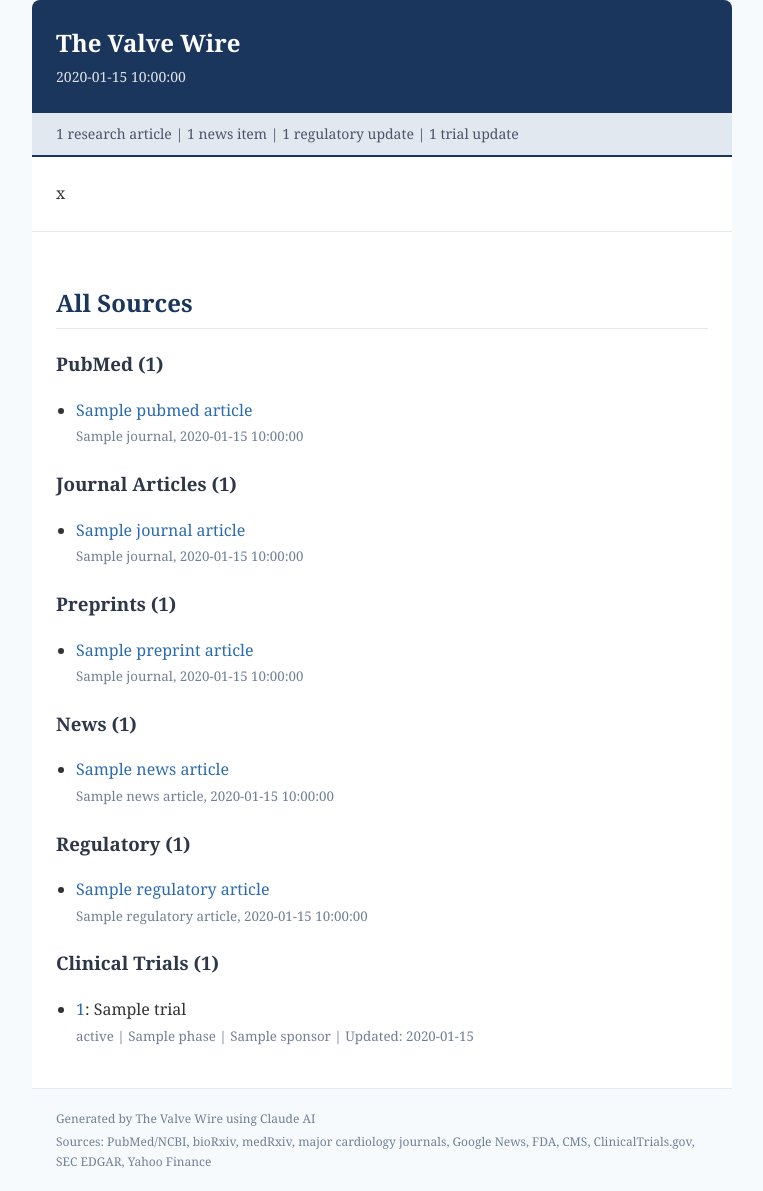
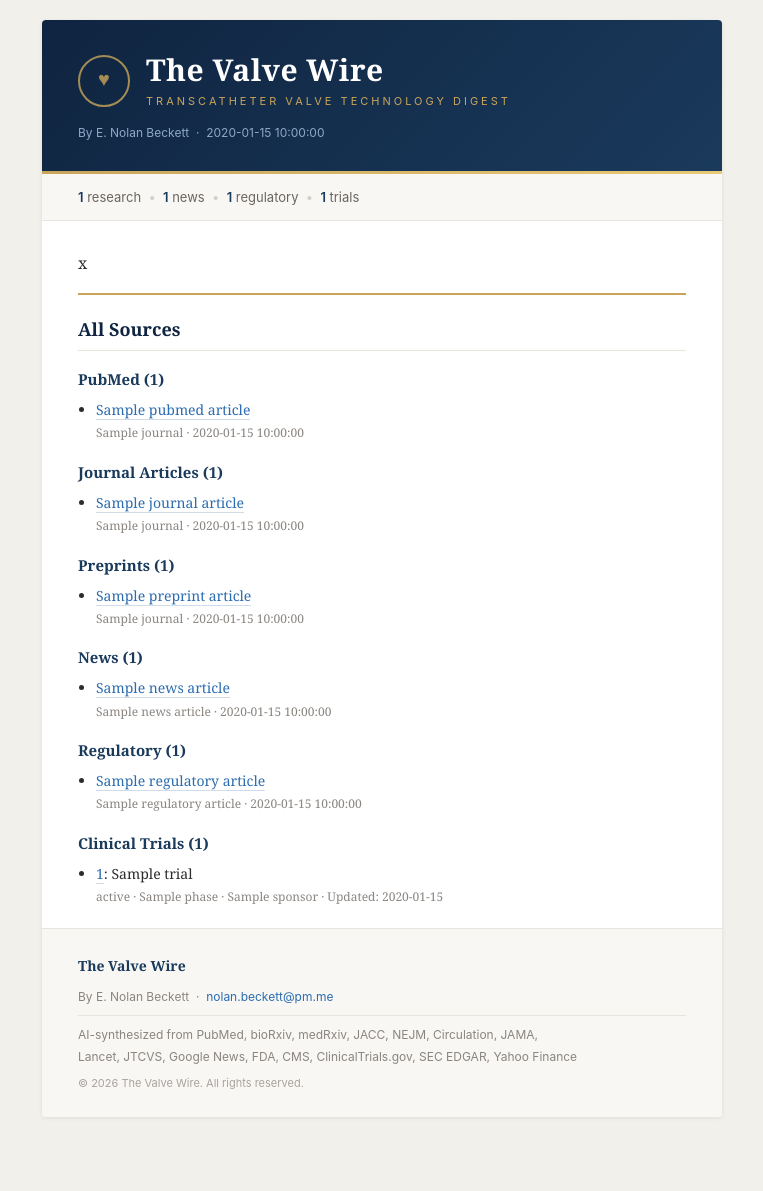
Before and after one commit to mbowdish88/tavr-digest, a Python web app: template templates/digest.html in a window 1280 px wide. Shown: the whole page, without its empty margins (258-1021 px from the left). After the commit the page ends 1089 px from the top, so only its background shows below. Run offline with Jinja, Linux system fonts and the light colour scheme; the template is opened without the code that fills it: most values are stand-ins (such as "Sample title", 1, 10 or a date in 2020).

Commit message:
Add landmark trial monitoring, expanded mitral/tricuspid coverage, and branded redesign
- Add REPAIR-MR, PRIMATY, TRILUMINATE, CLASP TR, APOLLO, TRISCEND and other
  key mitral/tricuspid trial search terms
- Monitor 12 landmark trials by NCT ID regardless of recency
- Add dedicated PubMed clinical trial type filter query
- Redesign email template with navy/gold branding, Georgia serif typography,
  styled section headers, and warm paper-toned background
- Add SVG banner with aortic valve icon and ECG trace
- Author attribution: E. Nolan Beckett (nolan.beckett@pm.me)
- Group clinical trial updates by valve type in newsletter output

Co-Authored-By: Claude Opus 4.6 (1M context) <noreply@anthropic.com>

```diff
--- a/templates/digest.html
+++ b/templates/digest.html
@@ -3,188 +3,257 @@
 <head>
 <meta charset="utf-8">
 <meta name="viewport" content="width=device-width, initial-scale=1.0">
+<!--[if mso]>
+<style>body,table,td{font-family:Georgia,'Times New Roman',serif!important;}</style>
+<![endif]-->
+</head>
+<body style="margin:0;padding:0;background:#f2f0eb;font-family:Georgia,'Times New Roman',serif;color:#2c2c2c;line-height:1.7;-webkit-text-size-adjust:100%;">
+
+<!-- Outer wrapper -->
+<table role="presentation" width="100%" cellpadding="0" cellspacing="0" style="background:#f2f0eb;">
+<tr><td align="center" style="padding:20px 10px;">
+
+<!-- Main container -->
+<table role="presentation" width="680" cellpadding="0" cellspacing="0" style="max-width:680px;width:100%;background:#ffffff;border-radius:4px;overflow:hidden;box-shadow:0 1px 4px rgba(0,0,0,0.08);">
+
+<!-- Banner -->
+<tr>
+<td style="background:linear-gradient(135deg,#0f2440 0%,#1a3a5c 100%);padding:0;">
+  <table role="presentation" width="100%" cellpadding="0" cellspacing="0">
+  <tr>
+  <td style="padding:32px 36px 28px;">
+    <table role="presentation" cellpadding="0" cellspacing="0">
+    <tr>
+      <!-- Valve icon placeholder (text fallback for email) -->
+      <td style="vertical-align:middle;padding-right:16px;">
+        <div style="width:48px;height:48px;border:2px solid #c9a55a;border-radius:50%;text-align:center;line-height:44px;font-size:20px;color:#c9a55a;opacity:0.8;">&#9829;</div>
+      </td>
+      <td style="vertical-align:middle;">
+        <div style="font-family:Georgia,'Times New Roman',serif;font-size:30px;font-weight:700;color:#ffffff;letter-spacing:0.5px;line-height:1.2;">The Valve Wire</div>
+        <div style="font-family:-apple-system,'Segoe UI',Roboto,Helvetica,sans-serif;font-size:11px;color:#c9a55a;letter-spacing:3px;margin-top:4px;text-transform:uppercase;">Transcatheter Valve Technology Digest</div>
+      </td>
+    </tr>
+    </table>
+    <div style="font-family:-apple-system,'Segoe UI',Roboto,Helvetica,sans-serif;font-size:12px;color:#8fa8c8;margin-top:12px;">
+      By E. Nolan Beckett &nbsp;&middot;&nbsp; {{ date }}
+    </div>
+  </td>
+  </tr>
+  </table>
+</td>
+</tr>
+
+<!-- Gold accent line -->
+<tr>
+<td style="background:linear-gradient(90deg,#c9a55a,#e8c975);height:3px;font-size:0;line-height:0;">&nbsp;</td>
+</tr>
+
+<!-- Stats bar -->
+<tr>
+<td style="background:#f8f7f4;padding:12px 36px;font-family:-apple-system,'Segoe UI',Roboto,Helvetica,sans-serif;font-size:13px;color:#6b6560;border-bottom:1px solid #e8e5df;">
+  <table role="presentation" width="100%" cellpadding="0" cellspacing="0">
+  <tr>
+    <td style="font-size:13px;color:#6b6560;">
+      <span style="color:#1a3a5c;font-weight:600;">{{ research_count }}</span> research
+      &nbsp;<span style="color:#d4cfc8;">&bull;</span>&nbsp;
+      <span style="color:#1a3a5c;font-weight:600;">{{ news_count }}</span> news
+      &nbsp;<span style="color:#d4cfc8;">&bull;</span>&nbsp;
+      <span style="color:#1a3a5c;font-weight:600;">{{ regulatory_count }}</span> regulatory
+      &nbsp;<span style="color:#d4cfc8;">&bull;</span>&nbsp;
+      <span style="color:#1a3a5c;font-weight:600;">{{ trials_count }}</span> trials
+    </td>
+  </tr>
+  </table>
+</td>
+</tr>
+
+<!-- Main content -->
+<tr>
+<td style="padding:28px 36px 16px;">
+  <!-- Digest content from Claude -->
+  <div style="font-size:16px;line-height:1.75;color:#2c2c2c;">
+    {{ digest_html | safe }}
+  </div>
+
+  <!-- Section styling overrides via inline -->
   <style>
-  body {
-    font-family: Georgia, "Times New Roman", serif;
-    max-width: 700px;
-    margin: 0 auto;
-    padding: 0;
-    color: #333;
-    line-height: 1.6;
-    background: #f7fafc;
-  }
-  .header {
-    background: #1a365d;
-    color: white;
-    padding: 24px;
-    border-radius: 8px 8px 0 0;
-  }
-  .header h1 {
-    margin: 0;
-    font-size: 24px;
+    .content h2 {
+      font-family: Georgia, 'Times New Roman', serif;
+      color: #0f2440;
+      font-size: 20px;
       font-weight: 700;
-  }
-  .header .date {
-    opacity: 0.85;
-    font-size: 14px;
-    margin-top: 4px;
-  }
-  .stats {
-    background: #e2e8f0;
-    padding: 10px 24px;
-    font-size: 14px;
-    color: #4a5568;
-    border-bottom: 2px solid #1a365d;
-  }
-  .content {
-    background: white;
-    padding: 24px;
-  }
-  .content h2 {
-    color: #1a365d;
-    border-bottom: 1px solid #e2e8f0;
-    padding-bottom: 6px;
-    margin-top: 28px;
+      border-bottom: 2px solid #c9a55a;
+      padding-bottom: 8px;
+      margin-top: 36px;
+      margin-bottom: 16px;
     }
     .content h3 {
-    color: #2d3748;
-    margin-top: 20px;
+      font-family: Georgia, 'Times New Roman', serif;
+      color: #1a3a5c;
+      font-size: 17px;
+      font-weight: 600;
+      margin-top: 24px;
+      margin-bottom: 8px;
     }
     .content a {
       color: #2b6cb0;
       text-decoration: none;
+      border-bottom: 1px solid #d1dce8;
     }
     .content a:hover {
-    text-decoration: underline;
+      color: #1a4971;
+      border-bottom-color: #1a4971;
     }
-  .content ul {
+    .content p {
+      margin: 0 0 14px 0;
+    }
+    .content ul, .content ol {
       padding-left: 20px;
+      margin: 8px 0 16px;
     }
     .content li {
       margin-bottom: 8px;
+      line-height: 1.6;
     }
-  .content table {
-    border-collapse: collapse;
-    width: 100%;
+    .content blockquote {
+      border-left: 3px solid #c9a55a;
+      margin: 16px 0;
+      padding: 12px 20px;
+      background: #faf9f6;
+      color: #4a4540;
+      font-style: italic;
+    }
+    .content hr {
+      border: none;
+      border-top: 1px solid #e8e5df;
+      margin: 28px 0;
+    }
+    .content img {
+      max-width: 100%;
+      height: auto;
+      border-radius: 4px;
       margin: 12px 0;
     }
-  .content th, .content td {
-    border: 1px solid #e2e8f0;
-    padding: 8px 12px;
-    text-align: left;
-    font-size: 14px;
-  }
-  .content th {
-    background: #f7fafc;
-    font-weight: 600;
-  }
-  .footer {
-    background: #f7fafc;
-    padding: 16px 24px;
-    font-size: 12px;
-    color: #718096;
-    border-top: 1px solid #e2e8f0;
-    border-radius: 0 0 8px 8px;
-  }
-  .footer p {
-    margin: 4px 0;
+    .content strong {
+      color: #1a3a5c;
     }
   </style>
-</head>
-<body>
-  <div class="header">
-    <h1>The Valve Wire</h1>
-    <div class="date">{{ date }}</div>
-  </div>
-  <div class="stats">
-    {{ research_count }} research article{{ "s" if research_count != 1 else "" }} |
-    {{ news_count }} news item{{ "s" if news_count != 1 else "" }} |
-    {{ regulatory_count }} regulatory update{{ "s" if regulatory_count != 1 else "" }} |
-    {{ trials_count }} trial update{{ "s" if trials_count != 1 else "" }}
-  </div>
-  <div class="content">
-    {{ digest_html | safe }}
-  </div>
+</td>
+</tr>
 
-  <div class="content" style="border-top: 1px solid #e2e8f0;">
-    <h2>All Sources</h2>
+<!-- Divider -->
+<tr>
+<td style="padding:0 36px;">
+  <div style="border-top:2px solid #c9a55a;margin:0;"></div>
+</td>
+</tr>
+
+<!-- Source links -->
+<tr>
+<td class="content" style="padding:20px 36px 8px;font-size:14px;line-height:1.6;">
+  <h2 style="font-family:Georgia,'Times New Roman',serif;color:#0f2440;font-size:18px;font-weight:700;border-bottom:1px solid #e8e5df;padding-bottom:6px;margin-top:0;">All Sources</h2>
 
   {% if pubmed_articles %}
-    <h3>PubMed ({{ pubmed_count }})</h3>
-    <ul>
+  <h3 style="font-family:Georgia,'Times New Roman',serif;color:#1a3a5c;font-size:15px;margin-top:16px;margin-bottom:8px;">PubMed ({{ pubmed_count }})</h3>
+  <ul style="padding-left:18px;margin:0 0 12px;">
   {% for a in pubmed_articles %}
-      <li>
-        <a href="{{ a.url }}">{{ a.title }}</a><br>
-        <small style="color: #718096;">{{ a.journal }}{% if a.pub_date %}, {{ a.pub_date }}{% endif %}</small>
+    <li style="margin-bottom:6px;font-size:14px;">
+      <a href="{{ a.url }}" style="color:#2b6cb0;text-decoration:none;">{{ a.title }}</a><br>
+      <span style="color:#8a8580;font-size:12px;">{{ a.journal }}{% if a.pub_date %} &middot; {{ a.pub_date }}{% endif %}</span>
     </li>
   {% endfor %}
   </ul>
   {% endif %}
 
   {% if journal_articles %}
-    <h3>Journal Articles ({{ journal_count }})</h3>
-    <ul>
+  <h3 style="font-family:Georgia,'Times New Roman',serif;color:#1a3a5c;font-size:15px;margin-top:16px;margin-bottom:8px;">Journal Articles ({{ journal_count }})</h3>
+  <ul style="padding-left:18px;margin:0 0 12px;">
   {% for a in journal_articles %}
-      <li>
-        <a href="{{ a.url }}">{{ a.title }}</a><br>
-        <small style="color: #718096;">{{ a.journal }}{% if a.pub_date %}, {{ a.pub_date }}{% endif %}</small>
+    <li style="margin-bottom:6px;font-size:14px;">
+      <a href="{{ a.url }}" style="color:#2b6cb0;text-decoration:none;">{{ a.title }}</a><br>
+      <span style="color:#8a8580;font-size:12px;">{{ a.journal }}{% if a.pub_date %} &middot; {{ a.pub_date }}{% endif %}</span>
     </li>
   {% endfor %}
   </ul>
   {% endif %}
 
   {% if preprint_articles %}
-    <h3>Preprints ({{ preprint_count }})</h3>
-    <ul>
+  <h3 style="font-family:Georgia,'Times New Roman',serif;color:#1a3a5c;font-size:15px;margin-top:16px;margin-bottom:8px;">Preprints ({{ preprint_count }})</h3>
+  <ul style="padding-left:18px;margin:0 0 12px;">
   {% for a in preprint_articles %}
-      <li>
-        <a href="{{ a.url }}">{{ a.title }}</a><br>
-        <small style="color: #718096;">{{ a.journal }}{% if a.pub_date %}, {{ a.pub_date }}{% endif %}</small>
+    <li style="margin-bottom:6px;font-size:14px;">
+      <a href="{{ a.url }}" style="color:#2b6cb0;text-decoration:none;">{{ a.title }}</a><br>
+      <span style="color:#8a8580;font-size:12px;">{{ a.journal }}{% if a.pub_date %} &middot; {{ a.pub_date }}{% endif %}</span>
     </li>
   {% endfor %}
   </ul>
   {% endif %}
 
   {% if news_articles %}
-    <h3>News ({{ news_count }})</h3>
-    <ul>
+  <h3 style="font-family:Georgia,'Times New Roman',serif;color:#1a3a5c;font-size:15px;margin-top:16px;margin-bottom:8px;">News ({{ news_count }})</h3>
+  <ul style="padding-left:18px;margin:0 0 12px;">
   {% for a in news_articles %}
-      <li>
-        <a href="{{ a.url }}">{{ a.title }}</a><br>
-        <small style="color: #718096;">{{ a.source_name }}{% if a.pub_date %}, {{ a.pub_date }}{% endif %}</small>
+    <li style="margin-bottom:6px;font-size:14px;">
+      <a href="{{ a.url }}" style="color:#2b6cb0;text-decoration:none;">{{ a.title }}</a><br>
+      <span style="color:#8a8580;font-size:12px;">{{ a.source_name }}{% if a.pub_date %} &middot; {{ a.pub_date }}{% endif %}</span>
     </li>
   {% endfor %}
   </ul>
   {% endif %}
 
   {% if regulatory_articles %}
-    <h3>Regulatory ({{ regulatory_count }})</h3>
-    <ul>
+  <h3 style="font-family:Georgia,'Times New Roman',serif;color:#1a3a5c;font-size:15px;margin-top:16px;margin-bottom:8px;">Regulatory ({{ regulatory_count }})</h3>
+  <ul style="padding-left:18px;margin:0 0 12px;">
   {% for a in regulatory_articles %}
-      <li>
-        <a href="{{ a.url }}">{{ a.title }}</a><br>
-        <small style="color: #718096;">{{ a.source_name }}{% if a.pub_date %}, {{ a.pub_date }}{% endif %}</small>
+    <li style="margin-bottom:6px;font-size:14px;">
+      <a href="{{ a.url }}" style="color:#2b6cb0;text-decoration:none;">{{ a.title }}</a><br>
+      <span style="color:#8a8580;font-size:12px;">{{ a.source_name }}{% if a.pub_date %} &middot; {{ a.pub_date }}{% endif %}</span>
     </li>
   {% endfor %}
   </ul>
   {% endif %}
 
   {% if trials %}
-    <h3>Clinical Trials ({{ trials_count }})</h3>
-    <ul>
+  <h3 style="font-family:Georgia,'Times New Roman',serif;color:#1a3a5c;font-size:15px;margin-top:16px;margin-bottom:8px;">Clinical Trials ({{ trials_count }})</h3>
+  <ul style="padding-left:18px;margin:0 0 12px;">
   {% for t in trials %}
-      <li>
-        <a href="{{ t.url }}">{{ t.nct_id }}</a>: {{ t.title }}<br>
-        <small style="color: #718096;">{{ t.status }} | {{ t.phase }} | {{ t.sponsor }} | Updated: {{ t.last_update }}</small>
+    <li style="margin-bottom:6px;font-size:14px;">
+      <a href="{{ t.url }}" style="color:#2b6cb0;text-decoration:none;">{{ t.nct_id }}</a>: {{ t.title }}<br>
+      <span style="color:#8a8580;font-size:12px;">{{ t.status }} &middot; {{ t.phase }} &middot; {{ t.sponsor }} &middot; Updated: {{ t.last_update }}</span>
     </li>
   {% endfor %}
   </ul>
   {% endif %}
+</td>
+</tr>
+
+<!-- Footer -->
+<tr>
+<td style="background:#f8f7f4;padding:24px 36px;border-top:1px solid #e8e5df;">
+  <table role="presentation" width="100%" cellpadding="0" cellspacing="0">
+  <tr>
+  <td style="font-family:-apple-system,'Segoe UI',Roboto,Helvetica,sans-serif;font-size:12px;color:#8a8580;line-height:1.8;">
+    <div style="font-family:Georgia,'Times New Roman',serif;font-size:14px;color:#1a3a5c;font-weight:600;margin-bottom:8px;">The Valve Wire</div>
+    <div>By E. Nolan Beckett &nbsp;&middot;&nbsp; <a href="mailto:nolan.beckett@pm.me" style="color:#2b6cb0;text-decoration:none;">nolan.beckett@pm.me</a></div>
+    <div style="margin-top:8px;padding-top:8px;border-top:1px solid #e8e5df;">
+      AI-synthesized from PubMed, bioRxiv, medRxiv, JACC, NEJM, Circulation, JAMA,<br>
+      Lancet, JTCVS, Google News, FDA, CMS, ClinicalTrials.gov, SEC EDGAR, Yahoo Finance
     </div>
+    <div style="margin-top:6px;color:#a8a29e;font-size:11px;">
+      &copy; {{ date[:4] if date|length > 4 else "2026" }} The Valve Wire. All rights reserved.
+    </div>
+  </td>
+  </tr>
+  </table>
+</td>
+</tr>
 
-  <div class="footer">
-    <p>Generated by The Valve Wire using Claude AI</p>
-    <p>Sources: PubMed/NCBI, bioRxiv, medRxiv, major cardiology journals, Google News, FDA, CMS, ClinicalTrials.gov, SEC EDGAR, Yahoo Finance</p>
-  </div>
+</table>
+<!-- /Main container -->
+
+</td></tr>
+</table>
+<!-- /Outer wrapper -->
+
 </body>
 </html>
```
Also changed, not shown: config.py (+54 -1 lines), delivery/beehiiv.py (+9 -3 lines), main.py (+34 -1 lines), processing/summarizer.py (+12 -6 lines), sources/trials.py (+65 -0 lines), static/valve-wire-banner.svg (added). Lines whose indentation alone changed are shown as unchanged.
